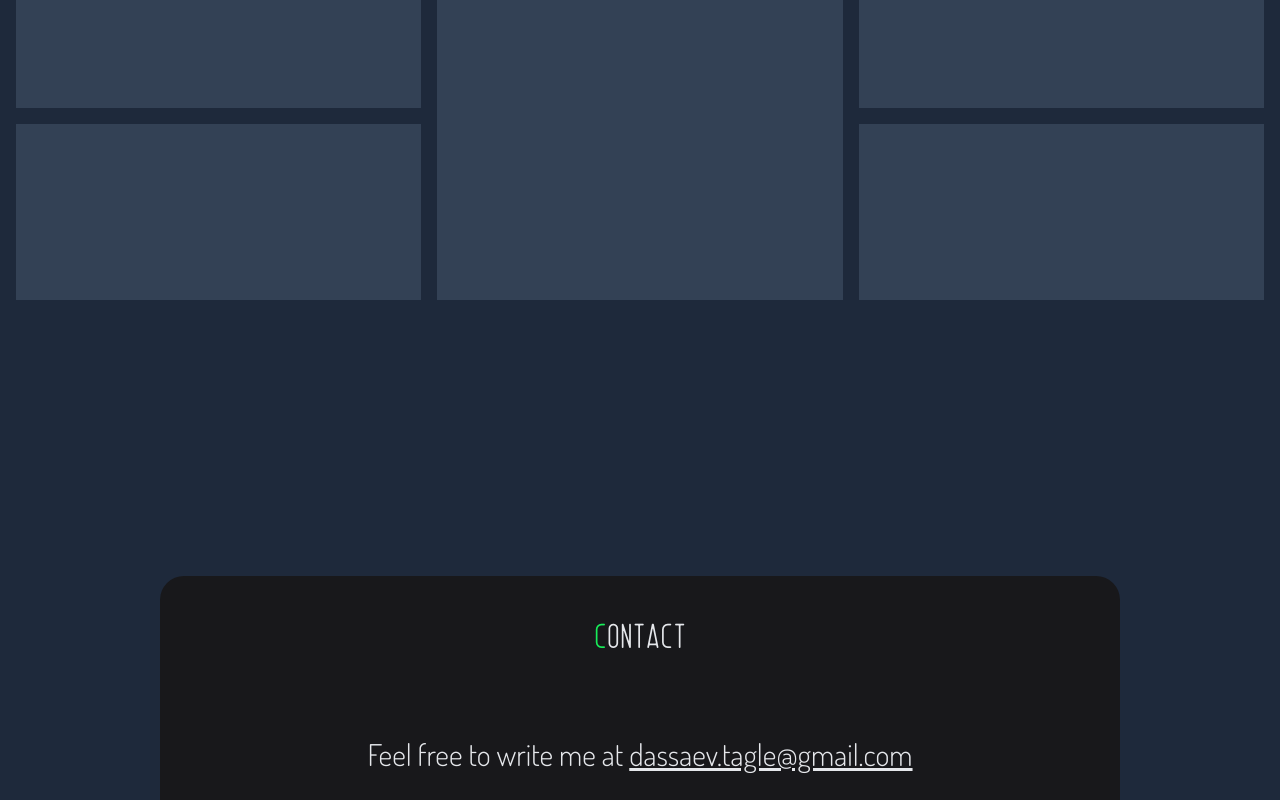
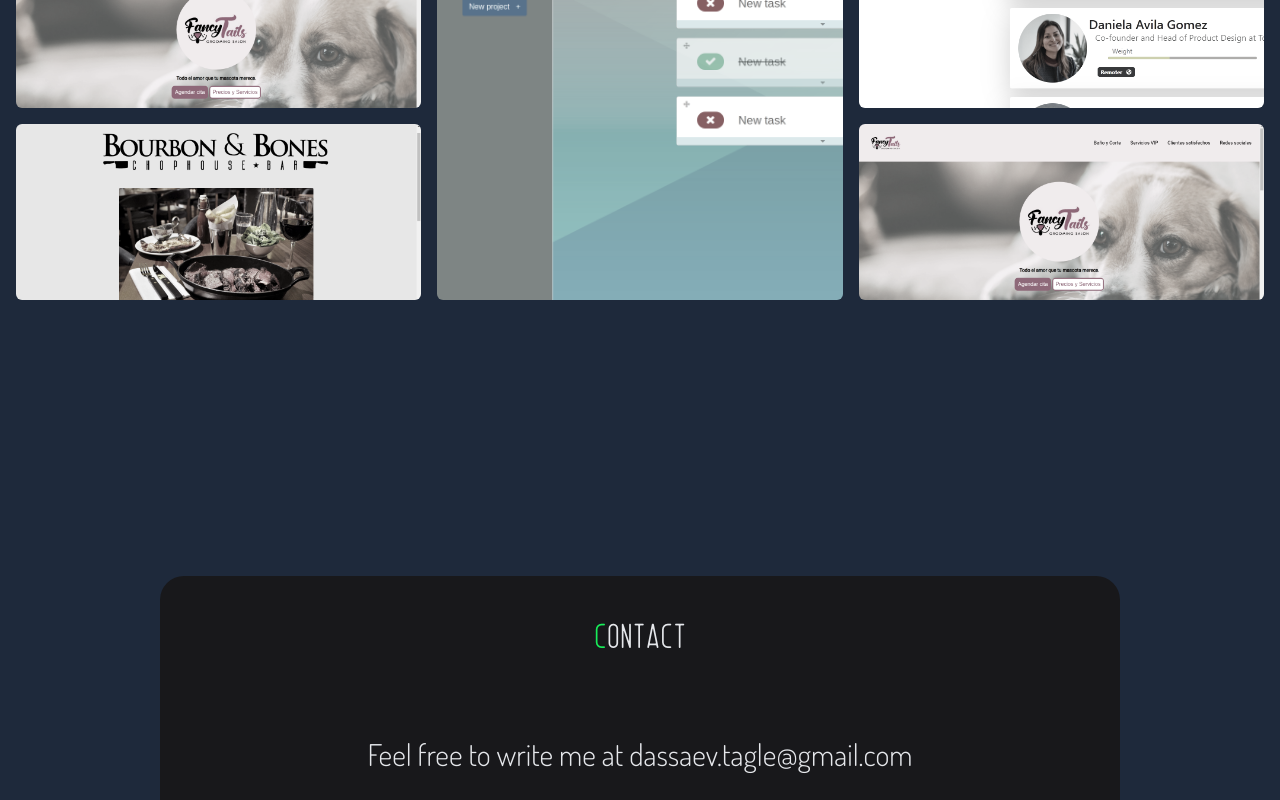
Before and after one commit to dassaevtagle/portfolio_2022, a React (Create React App) app: page / in a window 1280 px wide. Shown: the part 2180-2980 px from the top of the page. Built offline with nearby package versions, Linux system fonts and the light colour scheme.

Commit message:
grid component background image support

```diff
--- a/src/assets/scss/components/Grid.scss
+++ b/src/assets/scss/components/Grid.scss
@@ -2,7 +2,7 @@
   @apply grid grid-cols-1 sm:grid-cols-3 gap-4 py-8 px-4;
 
   &_box {
-    @apply bg-slate-700 text-black;
+    @apply bg-slate-700 rounded-md text-black;
     min-height: 11rem;
   }
 }
--- a/src/assets/scss/sections/About.scss
+++ b/src/assets/scss/sections/About.scss
@@ -3,7 +3,7 @@
   grid-template-rows: auto;
 
   &_description {
-    @apply justify-center lg:col-start-2 lg:col-span-7;
+    @apply text-justify lg:col-start-2 lg:col-span-7;
   }
 
   &_memoji {
--- a/src/assets/scss/sections/Projects.scss
+++ /dev/null
@@ -1,13 +0,0 @@
-.projects {
-  &-box {
-    height: 100%;
-    background-size: cover;
-    filter: grayscale(0.8);
-
-    &:hover {
-      filter: none;
-      outline: none;
-      box-shadow: 0 0 11px #6cff9e;
-    }
-  }
-}
--- a/src/components/Grid.tsx
+++ b/src/components/Grid.tsx
@@ -1,4 +1,4 @@
-import { ReactNode } from "react";
+import { CSSProperties, ReactNode } from "react";
 import '../assets/scss/components/Grid.scss';
 
 /**
@@ -10,6 +10,7 @@
 }
 
 type BoxProps = {
+  image?: string;
   lgRow?: boolean;
   lgColumn?: boolean;
   children: ReactNode;
@@ -18,10 +19,16 @@
 /**
  *lgRows and lgColumns will span 2 places and only after lg breakpoint.
 */
-function Box({lgRow = false, lgColumn = false, children}: BoxProps) {
+function Box({image, lgRow = false, lgColumn = false, children}: BoxProps) {
   const boxClass = generateBoxClass(lgColumn, lgRow);
+  const styles: CSSProperties = image ? {
+    backgroundImage: `url(${image})`,
+    backgroundSize: 'cover',
+    filter: 'grayscale(0.8)',
+  } : {};
+
   return (
-    <div className={boxClass}>
+    <div className={boxClass} style={styles}>
       {children}
     </div>
   )
@@ -29,10 +36,10 @@
 
 function generateBoxClass(lgColumn: boolean, lgRow: boolean): string {
   const safeClassList = [
-    'grid-component_box',
-    'grid-component_box lg:col-span-2',
-    'grid-component_box lg:row-span-2',
-    'grid-component_box lg:col-span-2 lg:row-span-2',
+    'hover:shadow-md hover:shadow-highlight grid-component_box',
+    'hover:shadow-md hover:shadow-highlight grid-component_box lg:col-span-2',
+    'hover:shadow-md hover:shadow-highlight grid-component_box lg:row-span-2',
+    'hover:shadow-md hover:shadow-highlight grid-component_box lg:col-span-2 lg:row-span-2',
   ]
   let className = safeClassList[0]
   if(lgColumn && !lgRow) className = safeClassList[1]
--- a/src/sections/Contact.tsx
+++ b/src/sections/Contact.tsx
@@ -12,7 +12,7 @@
       <div className="contact">
         <Title>Contact</Title>
         <h1 className="contact-mail">
-          Feel free to write me at <a className="underline" href="mailto:dassaev.tagle@gmail.com">dassaev.tagle@gmail.com</a>
+          Feel free to write me at <a className="hover:underline" href="mailto:dassaev.tagle@gmail.com">dassaev.tagle@gmail.com</a>
         </h1>
         <ul className="contact-social">
           <li><LinkedinIcon /></li>
--- a/src/sections/Projects.tsx
+++ b/src/sections/Projects.tsx
@@ -7,8 +7,6 @@
 import Restaurant from '../assets/img/restaurant-app.png'
 import FancyTails from '../assets/img/fancytails.png'
 import CostCalculator from '../assets/img/cost-calculator.png'
-
-import '../assets/scss/sections/Projects.scss';
 
 type Project = {
   image: string;
@@ -54,9 +52,7 @@
         <Grid>
           {
             projectsCollection.map(({name, image, lgColumn, lgRow}, i) => (
-              <Box lgColumn={lgColumn} lgRow={lgRow} key={i}>
-                <div className="projects-box">
-                </div>
+              <Box key={i} image={image} lgColumn={lgColumn} lgRow={lgRow}>
               </Box>
             ))
           }
```
